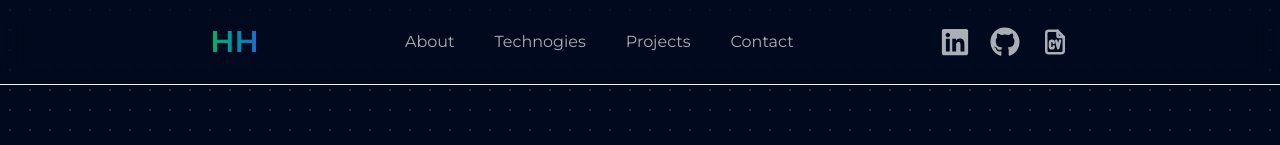
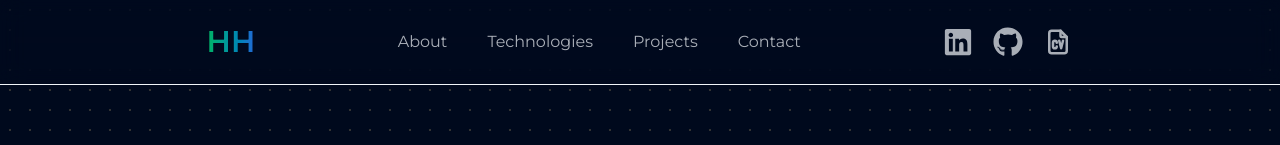
Before and after one commit to KuroMaple/portfolio, a React (Vite) app: page / in a window 1280 px wide. Shown: the top 145 px of the page. Built offline with nearby package versions, Linux system fonts and the light colour scheme; grey boxes are pictures that could not be loaded.

Commit message:
fix typos

```diff
--- a/src/components/NavBar/NavBar.tsx
+++ b/src/components/NavBar/NavBar.tsx
@@ -50,7 +50,7 @@ const NavBar = () => {
           href='#technologies'
           className='cursor-pointer opacity-70 transition-all duration-300 hover:opacity-100 hover:text-teal-400'
         >
-          <li>Technogies</li>
+          <li>Technologies</li>
         </a>
         <a
           href='#projects'
@@ -118,7 +118,7 @@ const NavBar = () => {
               className='cursor-pointer opacity-70 transition-all duration-300 hover:opacity-100 hover:text-teal-400'
               onClick={toggleMenu}
             >
-              <li>Technogies</li>
+              <li>Technologies</li>
             </a>
             <a
               href='#projects'
```
